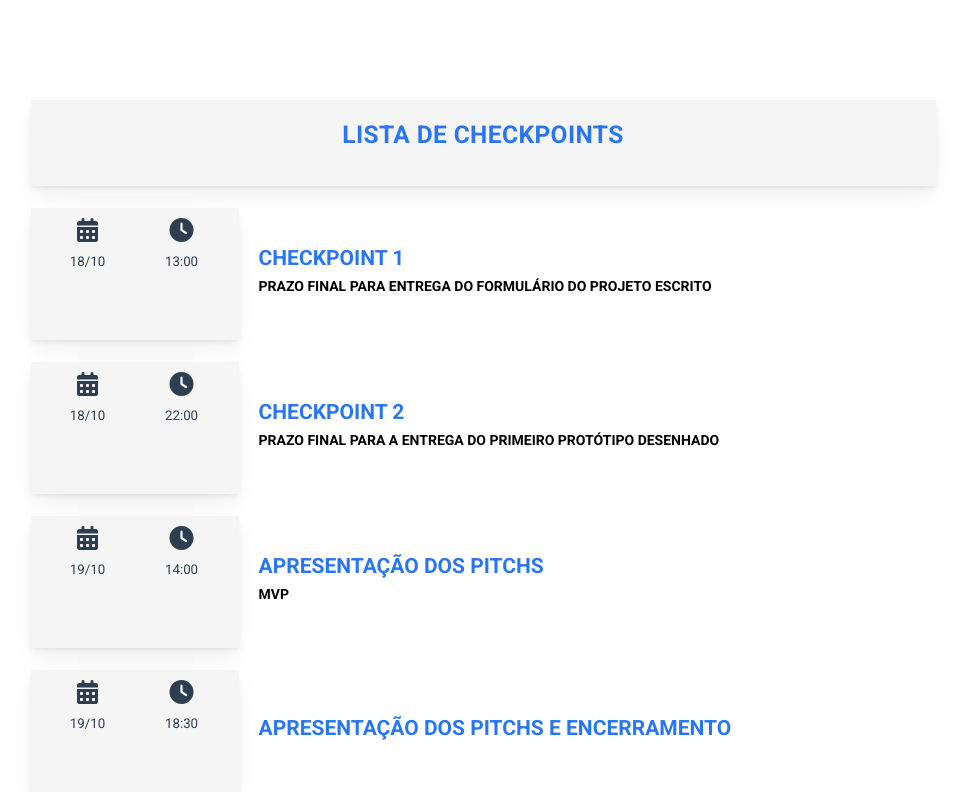
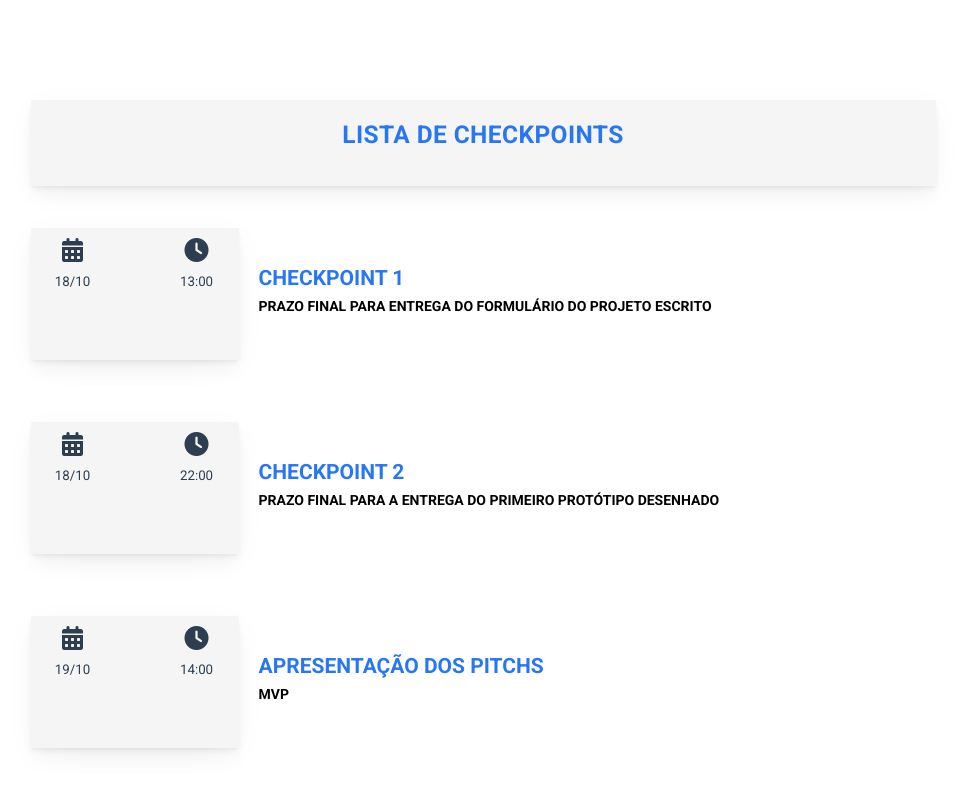
Before and after one commit to GabrielBandeiraB/jcpoli-website-production, a Vue app: page /minicursos in a window 1280 px wide. Both pictures are taken after a click on the button "Checkpoints". Shown: the part 736-1528 px from the top of the page, without its empty margins (157-1123 px from the left). Built offline with nearby package versions, Linux system fonts and the light colour scheme; what vue-loading-overlay, vue-localstorage, vue-notification, vue-the-mask would draw is missing.

Commit message:
Update Programacao.vue

```diff
--- a/src/views/Programacao.vue
+++ b/src/views/Programacao.vue
@@ -10,11 +10,11 @@
         </div>
         <div class="list">
           <div class="item" v-for="(o, i) in event.activities" :key="i">
-            <div>
-              <i :style="{gridArea: 'id'}" class="far fa-calendar-alt" title="Data"></i>
-              <i :style="{gridArea: 'ip'}" class="far fa-clock" title="Hora"></i>
-              <p :style="{gridArea: 'd'}">{{ o.date }}</p>
-              <p :style="{gridArea: 'p'}"> {{ o.time }} </p>
+            <div style="margin: 20px auto;">
+              <i :style="{gridArea: 'id'}" class="far fa-calendar-alt" title="Data" style="margin-right: 30px;"></i>
+              <i :style="{gridArea: 'ip'}" class="far fa-clock" title="Hora" style="margin-left: 30px;"></i>
+              <p :style="{gridArea: 'd'}" style="margin-right: 30px;">{{ o.date }}</p>
+              <p :style="{gridArea: 'p'}" style="margin-left: 30px;"> {{ o.time }} </p>
               <br>
               <br>
             </div>
@@ -89,7 +89,7 @@ export default class Programacao extends Vue {
   display: flex;
   margin-top: 22px;
 }
-@media screen and (max-width: 425px) {
+@media screen and (max-width: 630px) {
   .programacao .list .item {
     flex-direction: column-reverse;
   }
@@ -114,7 +114,7 @@ export default class Programacao extends Vue {
   background-color: whitesmoke;
   box-shadow: 0 .46875rem 2.1875rem rgba(0,0,0,.03),0 .9375rem 1.40625rem rgba(0,0,0,.03),0 .25rem .53125rem rgba(0,0,0,.05),0 .125rem .1875rem rgba(0,0,0,.03);;
 }
-@media screen and (max-width: 425px) {
+@media screen and (max-width: 630px) {
   .programacao .list .item > div:first-child {
     grid-template-columns: repeat(3, 1fr);
     grid-template-rows: repeat(2, auto);
@@ -144,7 +144,7 @@ export default class Programacao extends Vue {
   justify-content: center;
   margin-left: 20px;
 }
-@media screen and (max-width: 425px) {
+@media screen and (max-width: 630px) {
   .programacao .list .item > div:nth-child(2) {
     margin-left: unset;
     margin-bottom: 15px;
```
